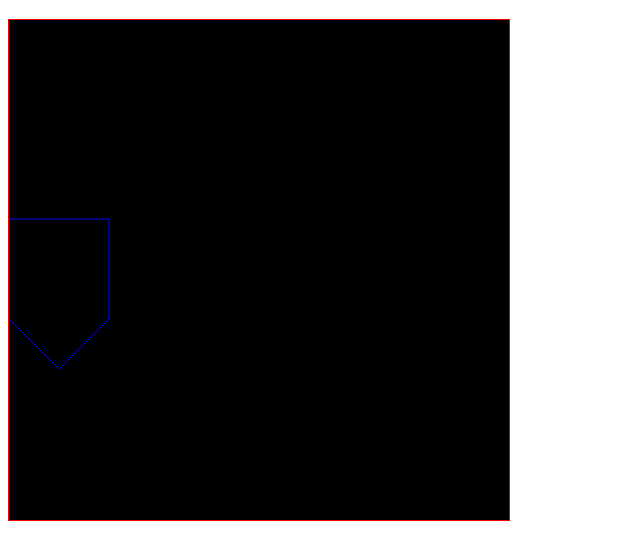
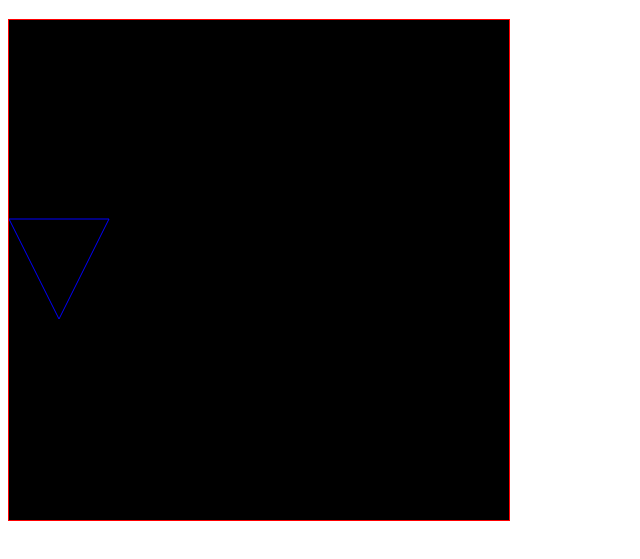
Before and after one commit to akshayk2001/asteroids, a plain HTML site: page index.html in a window 1280 px wide. Shown: the part 61-620 px from the top of the page, without its empty margins (0-640 px from the left). Drawn offline with Linux system fonts and the light colour scheme.

Commit message:
Drawing Isosceles Triangle

```diff
--- a/index.html
+++ b/index.html
@@ -401,15 +401,24 @@
       // context.lineTo(75,50)
       // context.stroke();
 
+      // context.strokeStyle = 'blue';
+      // context.beginPath();
+      // context.moveTo(x, y);
+      // context.lineTo(x + rectWidth, y);
+      // context.lineTo(x + rectWidth, y + rectHeight);
+      // context.lineTo(x + rectWidth/2, y + rectHeight + rectHeight/2);
+      // context.lineTo(x, y + rectHeight);
+      // context.closePath();
+      // context.stroke();
+
       context.strokeStyle = 'blue';
       context.beginPath();
       context.moveTo(x, y);
       context.lineTo(x + rectWidth, y);
-      context.lineTo(x + rectWidth, y + rectHeight);
-      context.lineTo(x + rectWidth/2, y + rectHeight + rectHeight/2);
-      context.lineTo(x, y + rectHeight);
+      context.lineTo(x + rectWidth/2, y + rectHeight);
       context.closePath();
       context.stroke();
+
 
 
 
```
